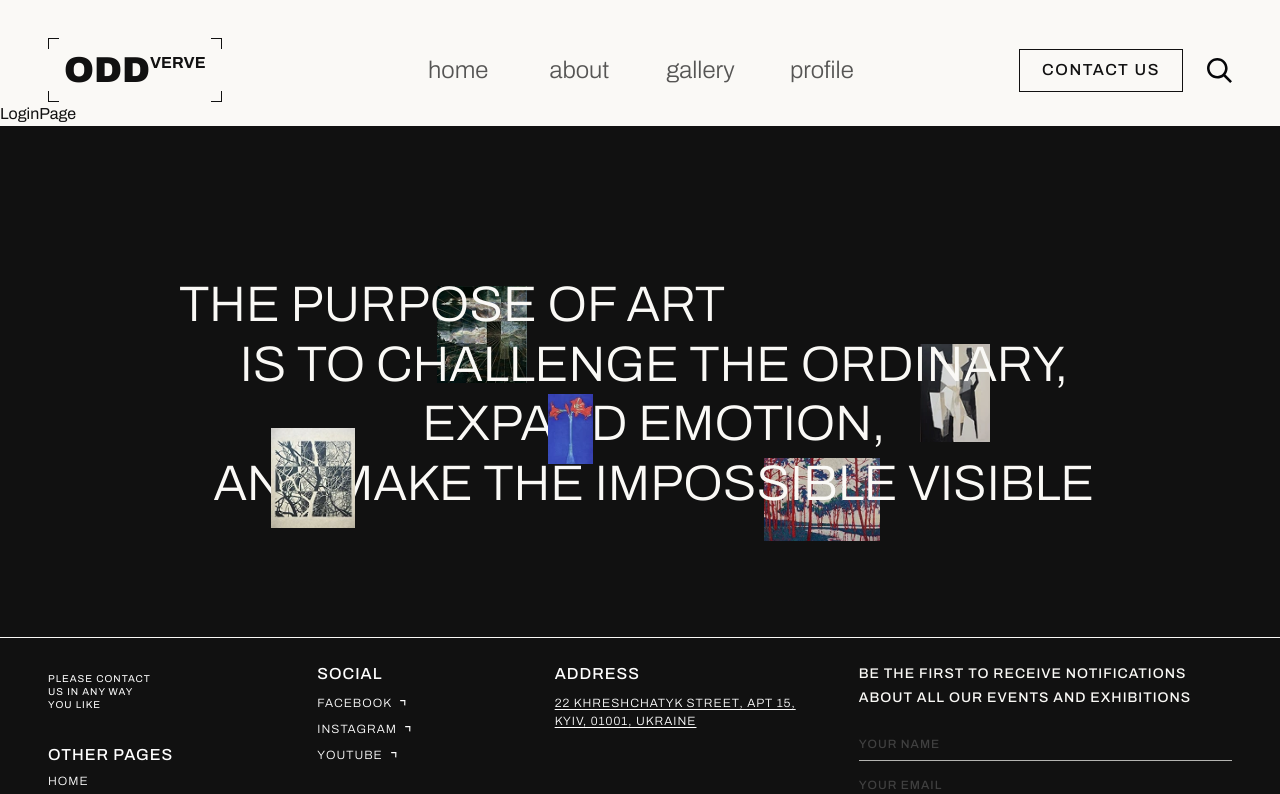
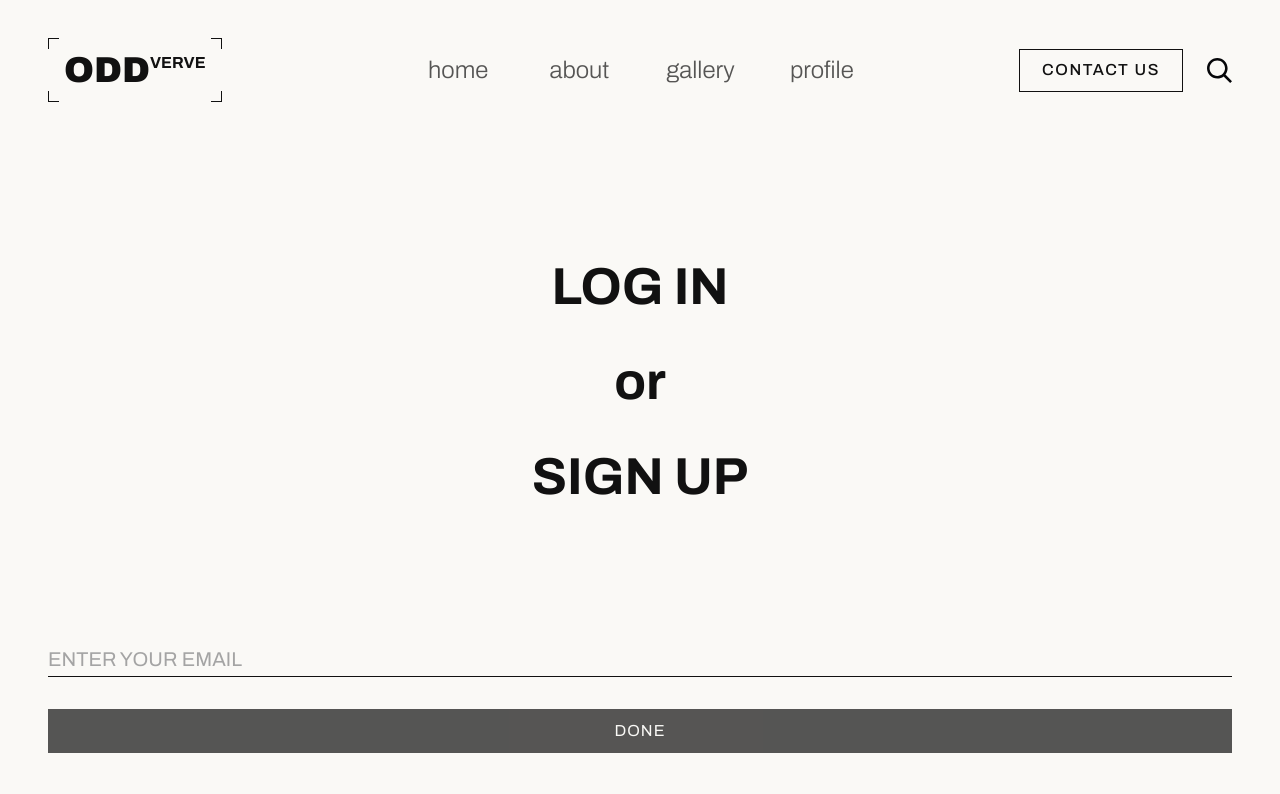
Before and after one commit to odd-verve-team/art-project-frontend, a React (Vite) app: page /login in a window 1280 px wide. Shown: the top 794 px of the page. Built offline with nearby package versions, Linux system fonts and the light colour scheme; no server answers.

Commit message:
feat(pages): implement LoginPage with email and OTP verification

```diff
--- a/src/components/ui/OtpInput.tsx
+++ b/src/components/ui/OtpInput.tsx
@@ -36,7 +36,7 @@ export const OtpInput = ({ value, onChange }: OtpInputProps) => {
   };
 
   return (
-    <div className="flex justify-center gap-2">
+    <div className="flex justify-center gap-[16px]">
       {otpArray.map((char, index) => (
         <input
           key={index}
--- a/src/pages/LoginPage.tsx
+++ b/src/pages/LoginPage.tsx
@@ -1,3 +1,155 @@
+import { useEffect, useState } from "react";
+import { useNavigate, useLocation } from "react-router-dom";
+
+import { authApi } from "@/services/api";
+import { useAuthStore } from "@/store/useAuthStore";
+
+import { OtpInput } from "@/components/ui/OtpInput";
+
+type Step = 'email' | 'code';
+
 export const LoginPage = () => {
-  return <div>LoginPage</div>;
+  const [step, setStep] = useState<Step>('email');
+  const [email, setEmail] = useState('');
+  const [code, setCode] = useState('');
+  const [isLoading, setIsLoading] = useState(false);
+  const [timer, setTimer] = useState(0);
+
+  const setTokens = useAuthStore((state) => state.setTokens);
+  const navigate = useNavigate();
+  const location = useLocation();
+  const from = location.state?.from || '/profile';
+
+  const handleSubmit = async (e: React.SubmitEvent<HTMLFormElement>) => {
+    e.preventDefault();
+    setIsLoading(true);
+
+    try {
+      await authApi.sendCode({ email });
+      setStep('code');
+      setTimer(60);
+    } catch (error) {
+      console.error('Failed to send verification code:', error);
+    } finally {
+      setIsLoading(false);
+    }
+  };
+
+  const handleResendCode = async () => {
+    setIsLoading(true);
+    setCode('');
+
+    try {
+      await authApi.sendCode({ email });
+      setTimer(60);
+    } catch (error) {
+      console.error('Failed to resend verification code:', error);
+    } finally {
+      setIsLoading(false);
+    }
+  };
+
+  const handleCodeChange = async (newCode: string) => {
+    setCode(newCode);
+
+    if (newCode.length === 6) {
+      setIsLoading(true);
+      try {
+        const tokens = await authApi.verifyCode({ email, code: newCode });
+        setTokens(tokens.access, tokens.refresh);
+        navigate(from, { replace: true });
+      } catch (error) {
+        console.error('Authentication failed (invalid code):', error);
+        setCode('');
+      } finally {
+        setIsLoading(false);
+      }
+    }
+  };
+
+  useEffect(() => {
+    if (timer === 0) return;
+
+    const interval = setInterval(() => {
+      setTimer((prev) => prev - 1);
+    }, 1000);
+
+    return () => clearInterval(interval);
+  }, [timer]);
+
+  return (
+    <div
+      className={`
+        flex flex-col justify-center
+        items-center h-[100vh] px-global
+      `}
+    >
+      <h2
+        className={`
+          flex flex-col items-center gap-[25px] mb-[132px]
+          text-primary text-[52px]/[70px] font-[700]
+          `}
+      >
+        <span>LOG IN</span>
+        <span>or</span>
+        <span>SIGN UP</span>
+      </h2>
+
+      {step === 'email' && (
+        <form
+          className="w-full flex flex-col gap-[32px]"
+          onSubmit={handleSubmit}
+        >
+          <input
+            type="email"
+            name="email"
+            placeholder="enter your email"
+            value={email}
+            onChange={(e) => setEmail(e.target.value)}
+            className={`
+              w-full pb-[2px] border-b border-primary outline-none
+              text-primary text-[20px] font-[400] uppercase
+              placeholder:text-border focus:border-primary/50
+              transition-colors duration-300
+            `}
+          />
+          <button
+            type="submit"
+            className={`
+              text-background text-[16px]/[24px] tracking-[1px] uppercase
+              bg-primary py-[10px] cursor-pointer outline-none
+              transition-opacity duration-500 ease-in-out hover:opacity-70 focus:opacity-70
+              disabled:opacity-70 disabled:cursor-not-allowed
+            `}
+            disabled={!email || isLoading}
+          >
+            {isLoading ? 'sending...' : 'done'}
+          </button>
+        </form>
+      )}
+
+      {step === 'code' && (
+        <div className="flex flex-col">
+          <p className="mb-[8px] text-primary text-[20px] font-[400] uppercase text-center">
+            enter code from email
+          </p>
+          <OtpInput value={code} onChange={handleCodeChange} />
+          <button
+            type="button"
+            onClick={handleResendCode}
+            className={`
+              mt-[24px] uppercase text-center cursor-pointer
+              text-border text-[12px] tracking-[1px] font-[500]
+              transition-colors duration-500 ease-in-out
+              hover:text-primary
+              disabled:cursor-not-allowed disabled:hover:text-border
+            `}
+            disabled={timer > 0 || isLoading}
+          >
+            {timer > 0 ? `resend the code (${timer}s)` : 'resend the code'}
+          </button>
+        </div>
+      )}
+    </div>
+  );
 };
```
